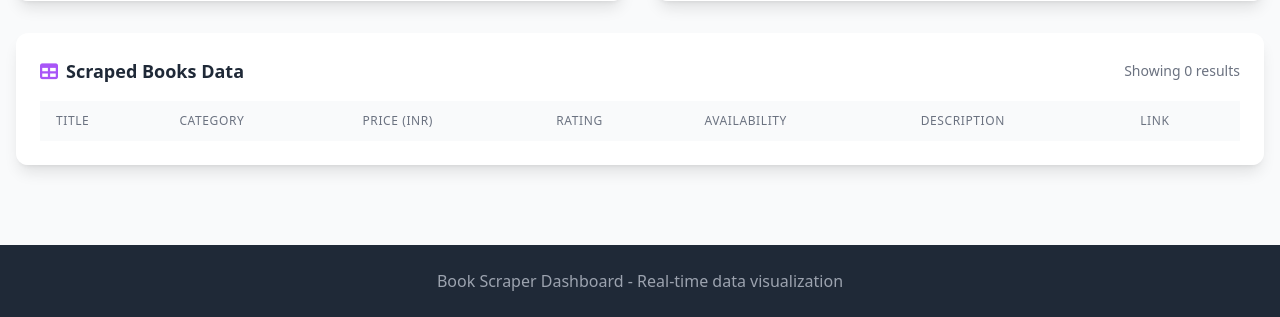
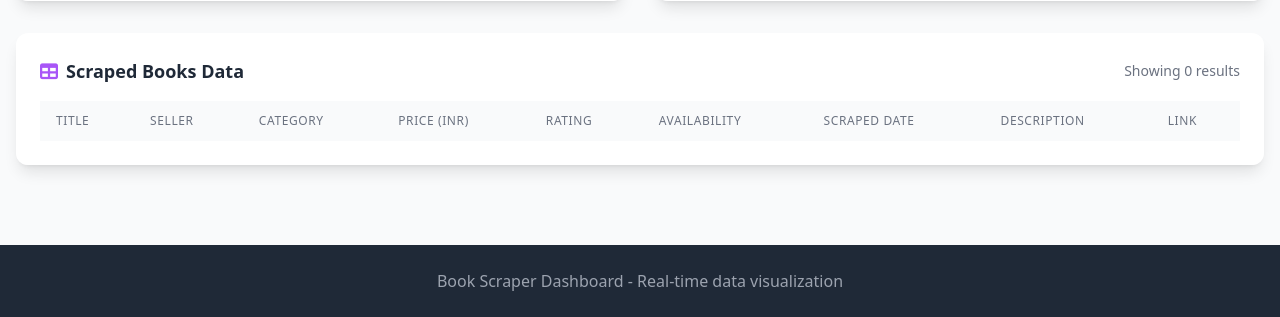
Before and after one commit to sanjana2505006/GemEdge, a Flask app: template templates/dashboard.html in a window 1280 px wide. Shown: the part 1009-1326 px from the top of the page. Run offline with Flask 3, Linux system fonts and the light colour scheme; the template is opened without the code that fills it, so the values that code supplies are empty; some libraries are stand-ins or nearby versions.

Commit message:
Add seller, scraped_date fields, full titles, bump to 5 pages, update dashboard

```diff
--- a/scraper/listing.py
+++ b/scraper/listing.py
@@ -1,6 +1,7 @@
 """Listing-page extraction for initial milestone."""
 
 import re
+from datetime import date
 from urllib.parse import urljoin
 
 from bs4 import BeautifulSoup, Tag
@@ -30,7 +31,7 @@ def _extract_item(card: Tag, idx: int) -> dict[str, object] | None:
     if link_node is None or not link_node.get("href"):
         return None
 
-    title = normalize_text(title_node.get_text(strip=True) if title_node else "")
+    title = normalize_text(title_node.get("title", "") or title_node.get_text(strip=True) if title_node else "")
     href = str(link_node["href"])
     # Handle relative URLs - books.toscrape.com uses relative paths like ../../catalogue/book-name_123/index.html
     if href.startswith('/'):
@@ -52,9 +53,11 @@ def _extract_item(card: Tag, idx: int) -> dict[str, object] | None:
     return {
         "id": _item_id_from_url(item_url, idx),
         "title": title or "Untitled",
+        "seller": "Books to Scrape",
         "url": item_url,
         "price": price_inr_text,
         "price_inr": price_inr,
+        "scraped_date": date.today().isoformat(),
     }
 
 
--- a/scraper/pipeline.py
+++ b/scraper/pipeline.py
@@ -17,12 +17,14 @@ from tqdm import tqdm
 DEFAULT_CSV_FIELDS = [
     "id",
     "title",
+    "seller",
     "url",
     "price",
     "price_inr",
     "category",
     "rating",
     "availability",
+    "scraped_date",
     "description",
 ]
 
--- a/templates/dashboard.html
+++ b/templates/dashboard.html
@@ -173,10 +173,12 @@
                     <thead class="bg-gray-50 sticky top-0">
                         <tr>
                             <th class="px-4 py-3 text-left text-xs font-medium text-gray-500 uppercase tracking-wider">Title</th>
+                            <th class="px-4 py-3 text-left text-xs font-medium text-gray-500 uppercase tracking-wider">Seller</th>
                             <th class="px-4 py-3 text-left text-xs font-medium text-gray-500 uppercase tracking-wider">Category</th>
                             <th class="px-4 py-3 text-left text-xs font-medium text-gray-500 uppercase tracking-wider">Price (INR)</th>
                             <th class="px-4 py-3 text-left text-xs font-medium text-gray-500 uppercase tracking-wider">Rating</th>
                             <th class="px-4 py-3 text-left text-xs font-medium text-gray-500 uppercase tracking-wider">Availability</th>
+                            <th class="px-4 py-3 text-left text-xs font-medium text-gray-500 uppercase tracking-wider">Scraped Date</th>
                             <th class="px-4 py-3 text-left text-xs font-medium text-gray-500 uppercase tracking-wider">Description</th>
                             <th class="px-4 py-3 text-left text-xs font-medium text-gray-500 uppercase tracking-wider">Link</th>
                         </tr>
@@ -248,6 +250,9 @@
                         <div class="font-medium text-gray-900">${book.title || 'Untitled'}</div>
                     </td>
                     <td class="px-4 py-3">
+                        <div class="text-sm text-gray-600">${book.seller || 'Unknown'}</div>
+                    </td>
+                    <td class="px-4 py-3">
                         <span class="px-2 py-1 text-xs font-medium bg-purple-100 text-purple-800 rounded-full">
                             ${book.category || 'Unknown'}
                         </span>
@@ -260,6 +265,9 @@
                     </td>
                     <td class="px-4 py-3">
                         <div class="text-sm text-gray-600">${book.availability || 'Unknown'}</div>
+                    </td>
+                    <td class="px-4 py-3">
+                        <div class="text-sm text-gray-500">${book.scraped_date || 'N/A'}</div>
                     </td>
                     <td class="px-4 py-3">
                         <div class="text-sm text-gray-600" title="${description}">
```
Also changed, not shown: 1 other file.
